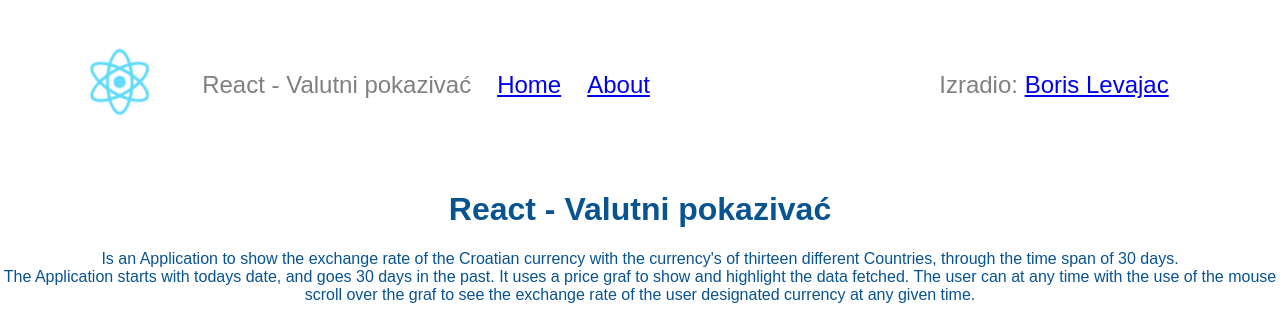
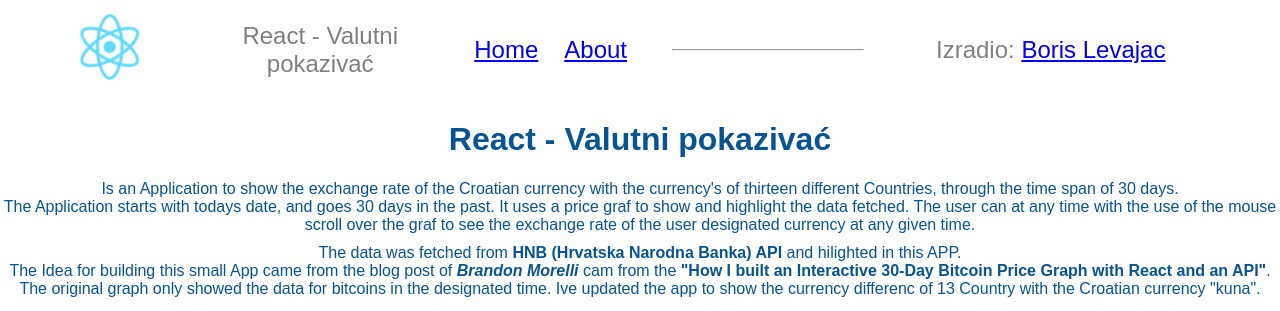
Before and after one commit to blevajac/React-ValutniPokaziva, a React app: page /about in a window 1280 px wide. Shown: the top 311 px of the page. Built offline with nearby package versions, Linux system fonts and the light colour scheme.

Commit message:
made css transition on header

```diff
--- a/src/components/Header.js
+++ b/src/components/Header.js
@@ -16,6 +16,9 @@ class Header extends Component {
                     <li><Link to='/about' >About</Link></li>
                 </ul>
           </div>
+          <div className="top-bar-middle">
+            <hr />
+          </div>
           <div className="top-bar-right">
                 <ul className="menu">
                     <li className="menu-text">
--- a/src/css/header.css
+++ b/src/css/header.css
@@ -1,6 +1,48 @@
+/* ----------------------Fancy revealing Animation----------------------------------------------------- */
+@keyframes fade-in-right {
+  from {
+    opacity: 0;
+    transform: translateX(-15px);
+  }
+  to {
+    opacity: 1;
+    transform: translateX(0);
+  }
+}
+
+@keyframes grow-left {
+  from {
+    transform: scaleX(0);
+  }
+  to {
+    transform: scaleX(1);
+  }
+}
+
+.top-bar-left, .top-bar-right {
+  opacity: 0;
+  animation: fade-in-right ease 0.4s forwards;
+}
+
+.top-bar-middle {
+  transform: scaleX(0);
+  transform-origin: left;
+  animation: grow-left cubic-bezier(0.785, 0.135, 0.15, 0.86) 0.5s forwards;
+  animation-delay: 0.4s;
+}
+
+.top-bar-right {
+  animation-delay: 0.8s;
+}
+
+/* --------------------------------------------------------------------------- */
+
 .App-logo {
   animation: App-logo-spin infinite 20s linear;
-  height: 80px; }
+  height: 80px;
+  color: #d9dbdd;
+}
+
 /*
 .App-header {
   background-color: red;
@@ -16,14 +58,14 @@
     transform: rotate(360deg); } }
 
 .top-bar {
+  margin: auto;
   display: flex;
   flex-direction: row;
   justify-content: space-between;
   align-items: center ;
   align-content: center ;
   width: 100%;
-  height: 150px;
-  padding: 10px;
+  height: 100px;
   font-size: 1.5em;
   color: grey;
   flex-wrap: wrap;
@@ -35,7 +77,7 @@
   display: inline-flex ;
   align-items: center ;
   text-align: center;
-  width: 60%;
+  width: 50%;
   flex-wrap: wrap;
 }
 
@@ -52,6 +94,10 @@
   margin: 0 3px;
 }
 
+.top-bar-middle {
+  width: 15%;
+}
+
 
 a {
   display: inline;
@@ -59,13 +105,13 @@ a {
 }
 
 .top-bar-right {
-  width: 40%;
+  width: 30%;
 }
 
 .top-bar-right ul {
   list-style-type:none;
   display:flex;
-  justify-content: center;
+  justify-content: left;
   align-items: center ;
 
 }
```
